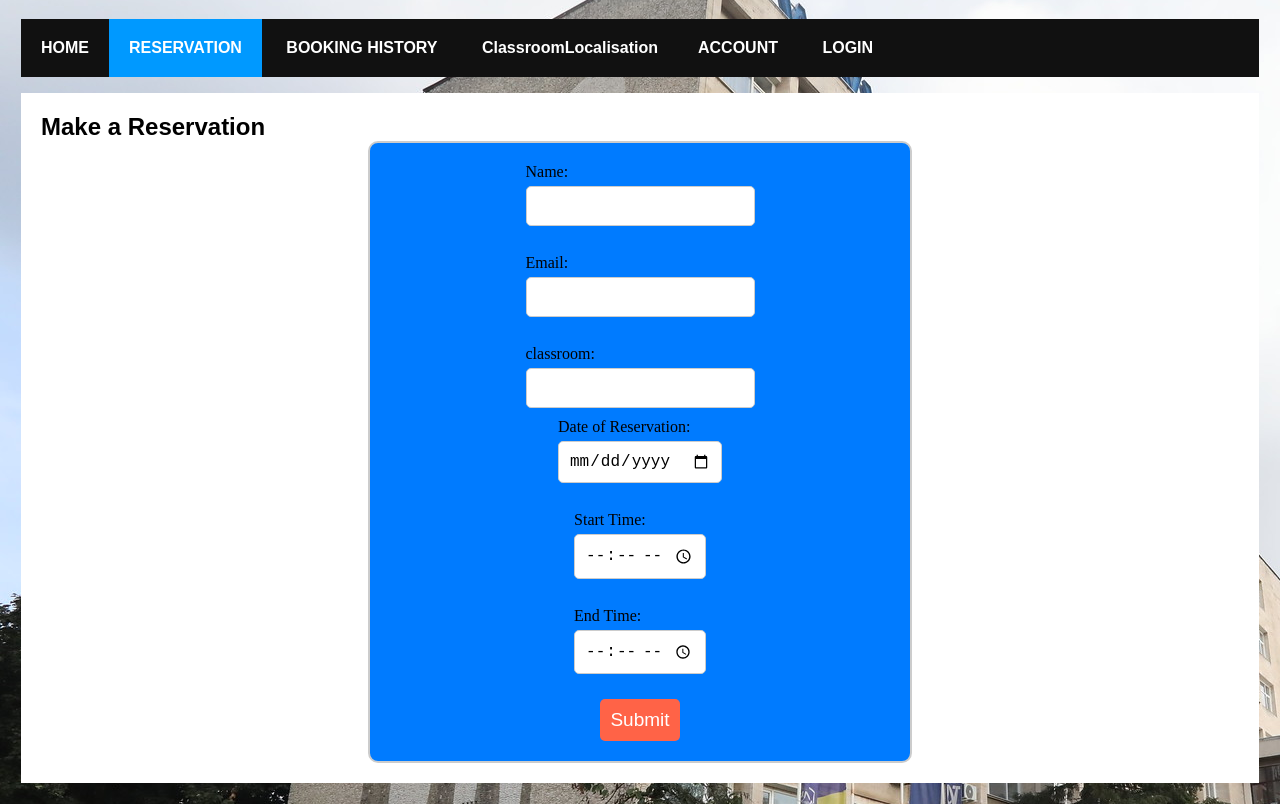
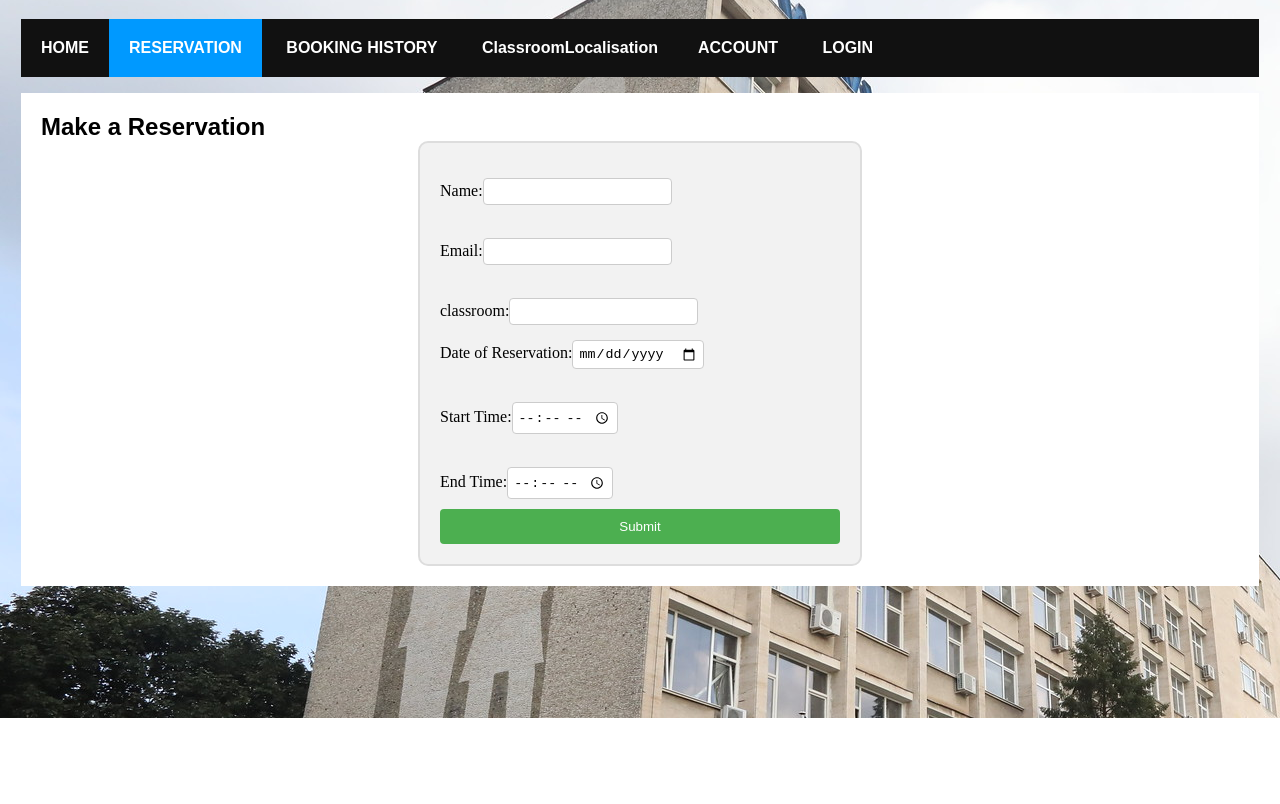
Before and after one commit to huguesLouba10/Pro-colectiv-s2, a React app in the folder col/: page /#/RESERVATION in a window 1280 px wide. Shown: the part 82-886 px from the top of the page. After the commit the page ends 800 px from the top, so only its background shows below. Built offline with nearby package versions, Linux system fonts and the light colour scheme.

Commit message:
Add files via upload

```diff
--- a/col/src/reservation.css
+++ b/col/src/reservation.css
@@ -1,49 +1,39 @@
-.body{
-    background-image: url("./uvt-4.jpg");
-}
 form {
     display: flex;
     flex-direction: column;
-    align-items: center;
+    width: 400px;
+    margin: 0 auto;
+    background-color: #f2f2f2;
     padding: 20px;
-    border: 2px solid #ccc;
+    border: 2px solid #ddd;
     border-radius: 10px;
-    max-width: 500px;
-    margin: 0 auto;
-    background-color: #007bff;
 }
 
+
 label {
-    display: flex;
-    flex-direction: column;
-    margin-bottom: 10px;
+    margin-top: 10px;
 }
 
-input {
-    padding: 10px;
-    border-radius: 5px;
+input[type="text"],
+input[type="email"],
+input[type="date"],
+input[type="time"] {
+    padding: 5px;
     border: 1px solid #ccc;
-    font-size: 16px;
+    border-radius: 4px;
     margin-top: 5px;
 }
 
-button {
-    background-color: #ff6347;
-    color: #fff;
+button[type="submit"] {
+    background-color: #4CAF50;
+    color: white;
+    padding: 10px 15px;
     border: none;
-    border-radius: 5px;
-    padding: 10px;
-    font-size: 19px;
-    margin-top: 15px;
+    border-radius: 4px;
     cursor: pointer;
+    margin-top: 10px;
 }
 
-button:hover {
-    background-color: #ff8c79;
+button[type="submit"]:hover {
+    background-color: #45a049;
 }
-
-.error {
-    color: #ff6347;
-    font-size: 14px;
-    margin-top: 5px;
-}
```
